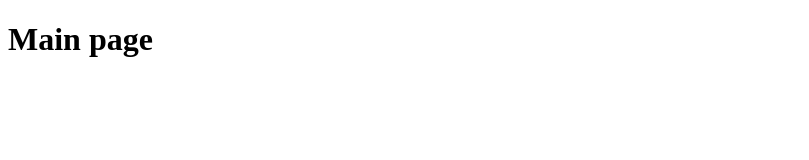
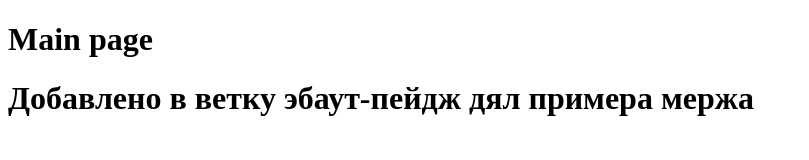
Before and after one commit to Kirill-N-dev/test-git, a plain HTML site: page index.html in a window 1280 px wide. Shown: the whole page, without its empty margins (0-809 px from the left). Drawn offline with Linux system fonts and the light colour scheme.

Commit message:
Update index.html

```diff
--- a/index.html
+++ b/index.html
@@ -8,5 +8,6 @@
   </head>
   <body>
     <h1>Main page</h1>
+    <h1>Добавлено в ветку эбаут-пейдж дял примера мержа</h1>
   </body>
 </html>
```
